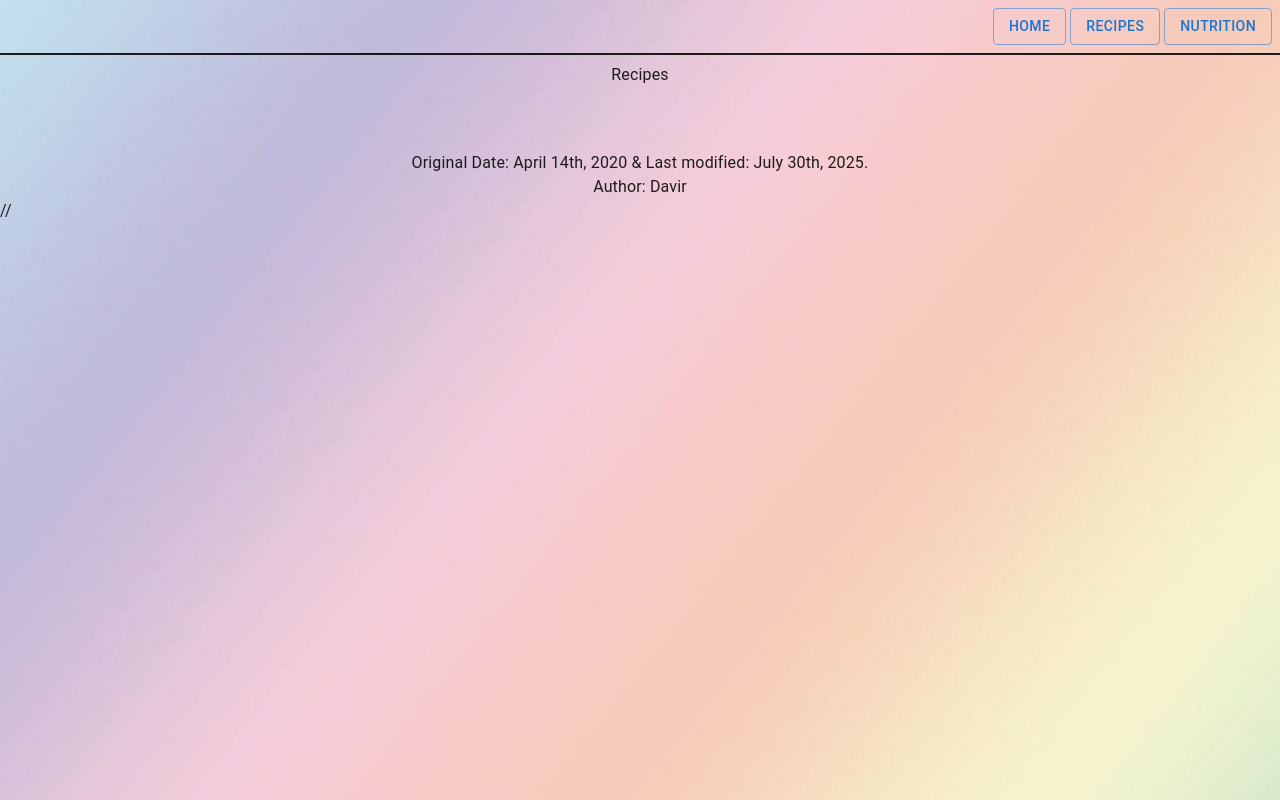
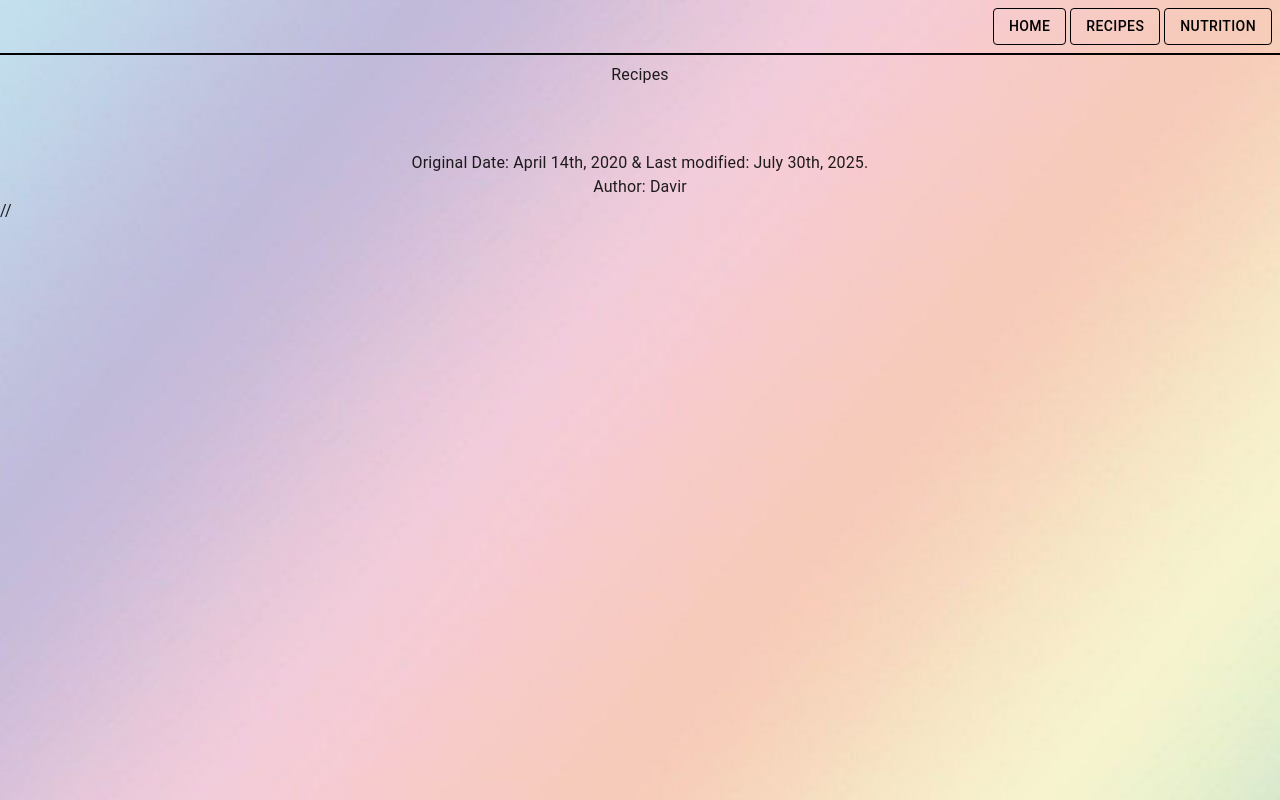
Before and after one commit to davirst/Web-Designer, a React (Vite) app: page /recipes in a window 1280 px wide. Built offline with nearby package versions, Linux system fonts and the light colour scheme.

Commit message:
Button Modification

```diff
--- a/src/Components/Buttons/buttons.tsx
+++ b/src/Components/Buttons/buttons.tsx
@@ -16,10 +16,10 @@ function MenuButton() {
         navigate('/nutrition');
     };
     return (
-        <div className="flex gap-1 justify-end p-2 border-b-2 ">
-            <Button variant="outlined" onClick={goToHomePage}>Home</Button>
-            <Button variant="outlined" onClick={goToRecipePage}>Recipes</Button>
-            <Button variant="outlined" onClick={goToNutritionPage}>Nutrition</Button>
+        <div className="flex gap-1 justify-end p-2 border-b-2 text-black">
+            <Button className="hover:!bg-white !text-black !border-black" variant="outlined" onClick={goToHomePage}>Home</Button>
+            <Button className="hover:!bg-white !text-black !border-black" variant="outlined" onClick={goToRecipePage}>Recipes</Button>
+            <Button className="hover:!bg-white !text-black !border-black" variant="outlined" onClick={goToNutritionPage}>Nutrition</Button>
         </div>
     )
 }
```
